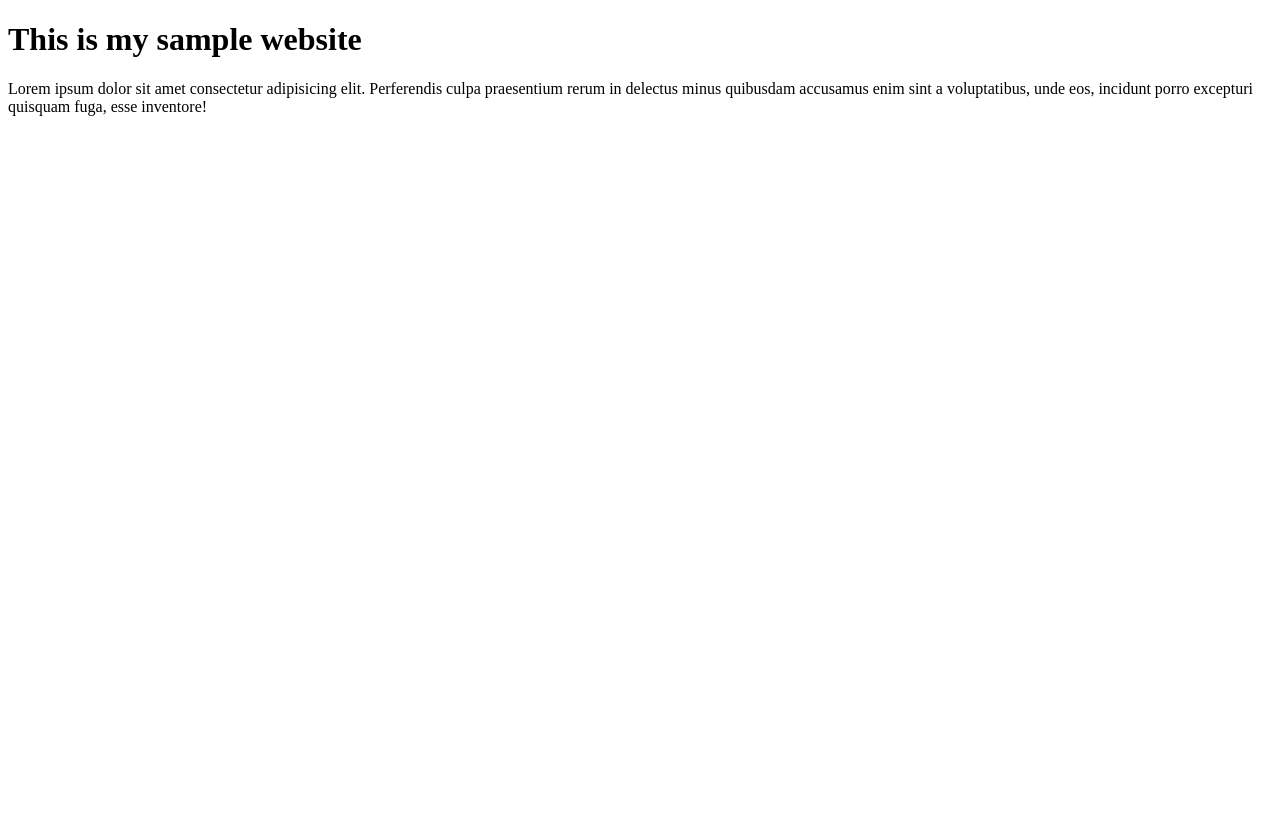
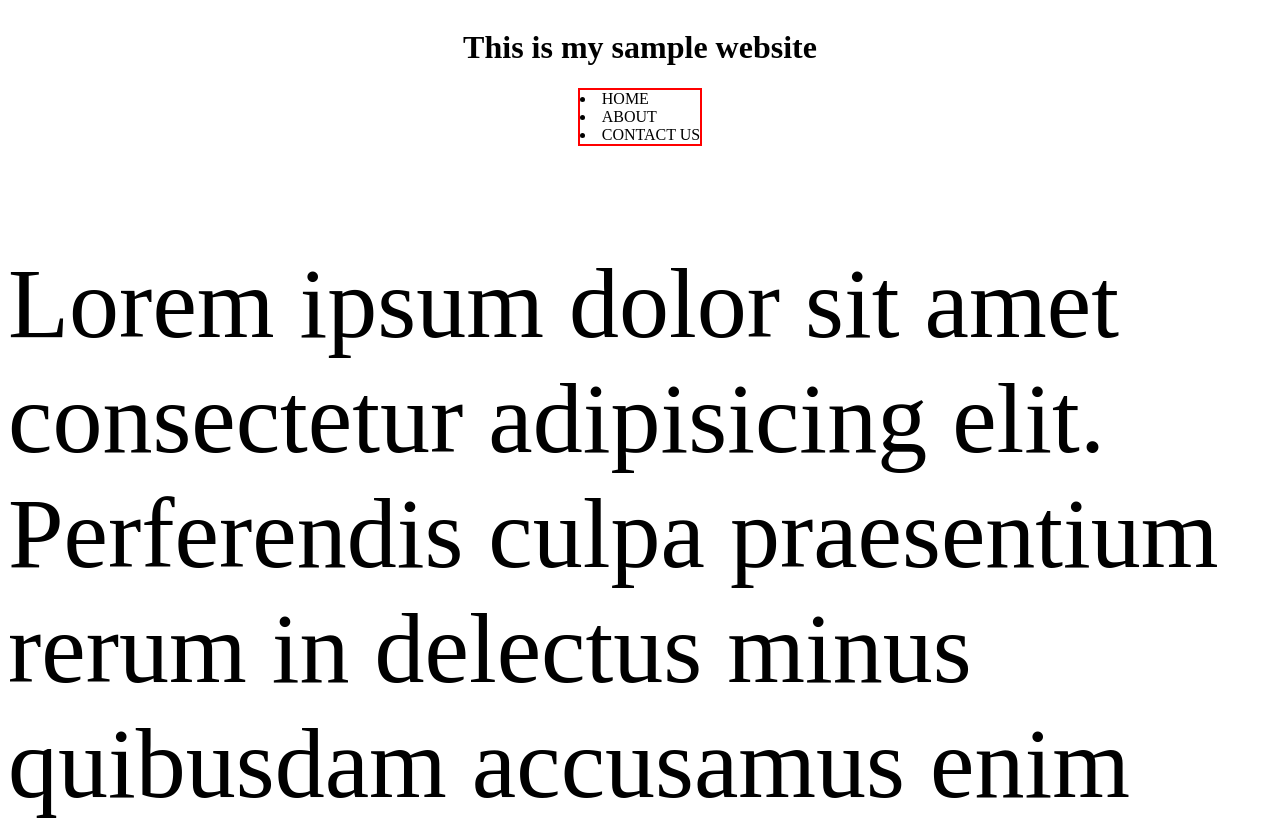
Before and after one commit to minz4kiiii/sample-branching, a plain HTML site: page index.html in a window 1280 px wide. Shown: the top 820 px of the page. Drawn offline with Linux system fonts and the light colour scheme.

Commit message:
third commit

```diff
--- a/index.html
+++ b/index.html
@@ -3,10 +3,16 @@
 <head>
     <meta charset="UTF-8">
     <meta name="viewport" content="width=device-width, initial-scale=1.0">
+    <link rel="stylesheet" href="style.css">
     <title>SAMPLE SITE</title>
 </head>
 <body>
     <h1>This is my sample website</h1>
+    <nav>
+        <li>HOME</li>
+        <li>ABOUT</li>
+        <li>CONTACT US</li>
+        </nav>
     <p>Lorem ipsum dolor sit amet consectetur adipisicing elit. Perferendis culpa praesentium rerum in delectus minus quibusdam accusamus enim sint a voluptatibus, unde eos, incidunt porro excepturi quisquam fuga, esse inventore!</p>
 </body>
 </html>
--- /dev/null
+++ b/style.css
@@ -0,0 +1,21 @@
+body{
+    display: flex;
+    flex-direction: column;
+    justify-content: center;
+    align-items: center;
+}
+
+nav{
+    border: 2px solid red;
+    width: 100%
+    display: flex;
+    flex-direction: row;
+    justify-content: space-evenly;
+}
+
+l1{
+    list-style: none;
+}
+p{
+    font-size: 100px;
+}
```
